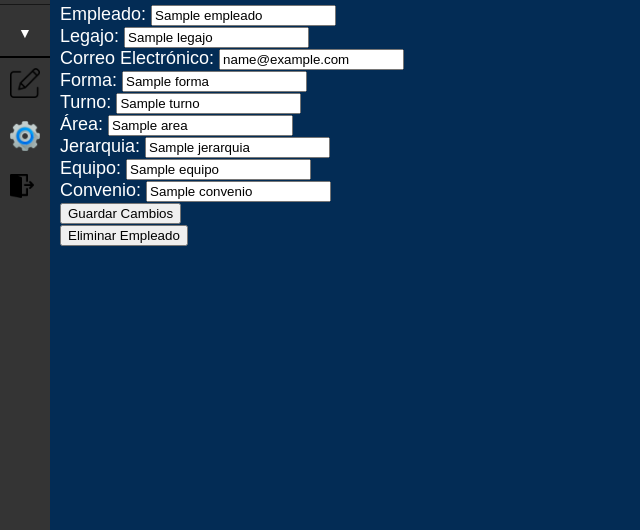
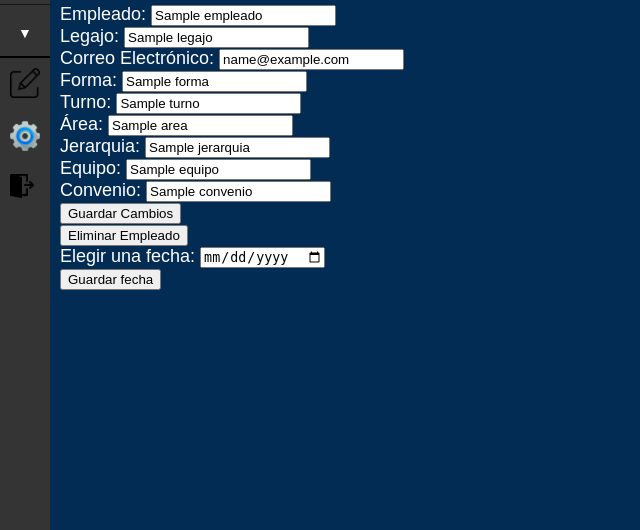
Before and after one commit to embrace23/app_rrhh, a Flask app: template templates/editar.html in a window 1280 px wide. Shown: the part 125-655 px from the top of the page, without its empty margins (0-640 px from the left). Run offline with Flask 3, Linux system fonts and the light colour scheme; the template is opened without the code that fills it: most values are stand-ins (such as "Sample title", 1, 10 or a date in 2020).

Commit message:
no se guarda la fecha de home. notificaciones activadas

```diff
--- a/app.py
+++ b/app.py
@@ -3,6 +3,7 @@ from flask_session import Session
 from utils import *
 import mysql.connector
 from datetime import datetime, timedelta
+from notifypy import Notify
 
 app = Flask(__name__)
 app.config['SESSION_TYPE'] = 'filesystem'
@@ -404,6 +405,24 @@ def eliminar_solicitud_route():
     else:
         return "Método no permitido"
 
+@app.route('/agregar_home_empleado', methods=['POST'])
+def agregar_home_empleado():
+    if request.method == 'POST':
+        empleado = request.form.get('empleado')
+        fecha = request.form.get('fechaHomeG')
+        area = request.form.get('area')
+        jerarquia = request.form.get('jerarquia')
+        concepto = 'homeoffice'
+
+        resultado = guardar_fecha(empleado, fecha, area, jerarquia, concepto)
+
+        if resultado:
+            return redirect(url_for('homeoffice'))
+        else:
+            return "Error al guardar la fecha"
+    else:
+        return redirect(url_for('index'))
+
 ################################################################################
 """
 RUTAS Y FUNCIONES PARA CARGAR INFORMACION EN EL CALENDARIO (SOLO PARA RRHH, DIRECCION Y GERENTES)
@@ -532,3 +551,9 @@ def obtener_todos_los_eventosSistemas_route():
 #INICIO DE APP
 if __name__ == '__main__':
     app.run(debug=True)
+
+
+notificacion = Notify()
+notificacion.title = "Titulo"
+notificacion.message = "Hola"
+notificacion.send()
--- a/templates/editar.html
+++ b/templates/editar.html
@@ -138,6 +138,17 @@
                 <input type="hidden" name="empleado" value="{{ datos.empleado }}">
                 <button type="submit">Eliminar Empleado</button>
             </form>
+
+            <form action="/agregar_home_empleado" method="POST">
+                <input type="hidden" name="empleado" value="{{ datos.empleado }}">
+                <input type="hidden" name="area" value="{{ datos.area }}">
+                <input type="hidden" area="jerarquia" value="{{ datos.jerarquia }}">
+                <div class="form-group">
+                    <label for="fechaHomeG">Elegir una fecha:</label>
+                    <input type="date" id="fechaHomeG" name="fechaHomeG" required>
+                </div>
+                <button type="submit">Guardar fecha</button>
+            </form>
             {% endif %}
         </div>
     </div>
```
Also changed, not shown: 1 other file.
